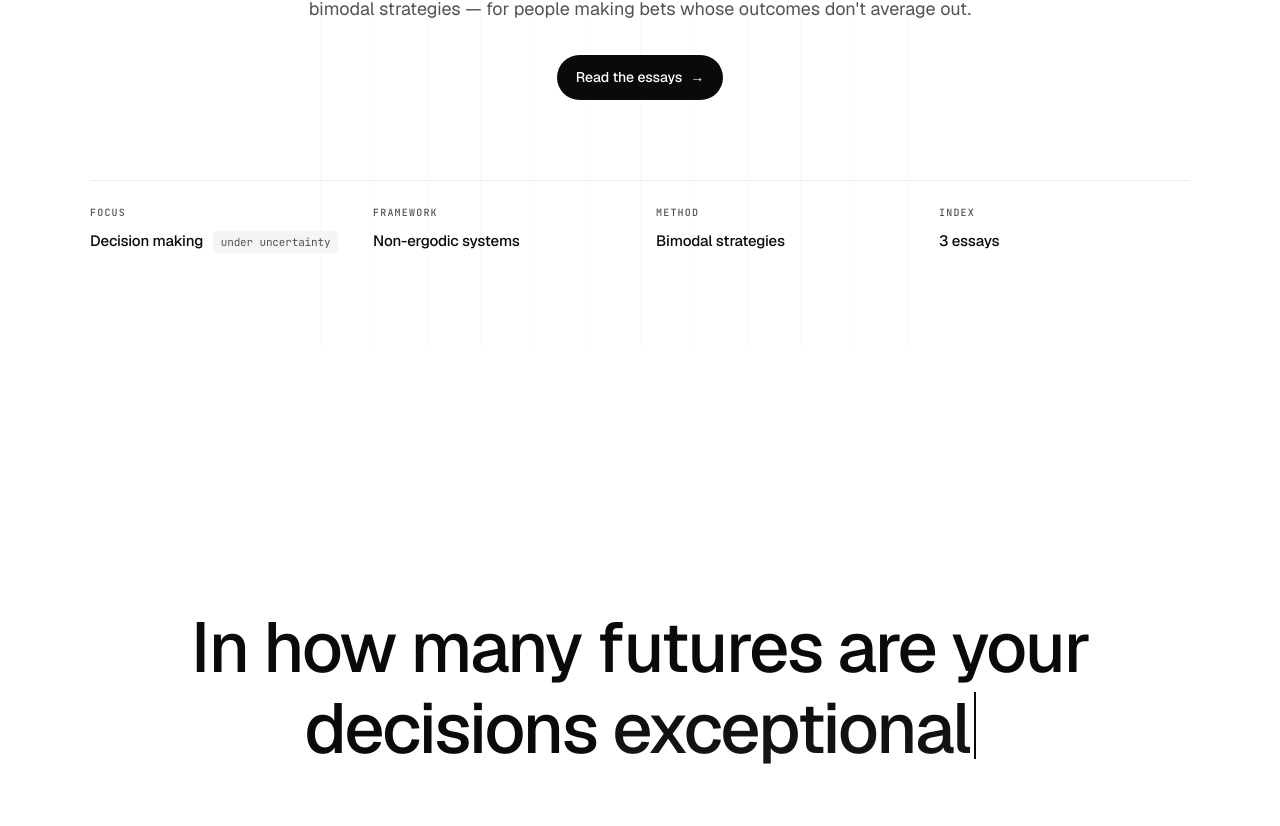
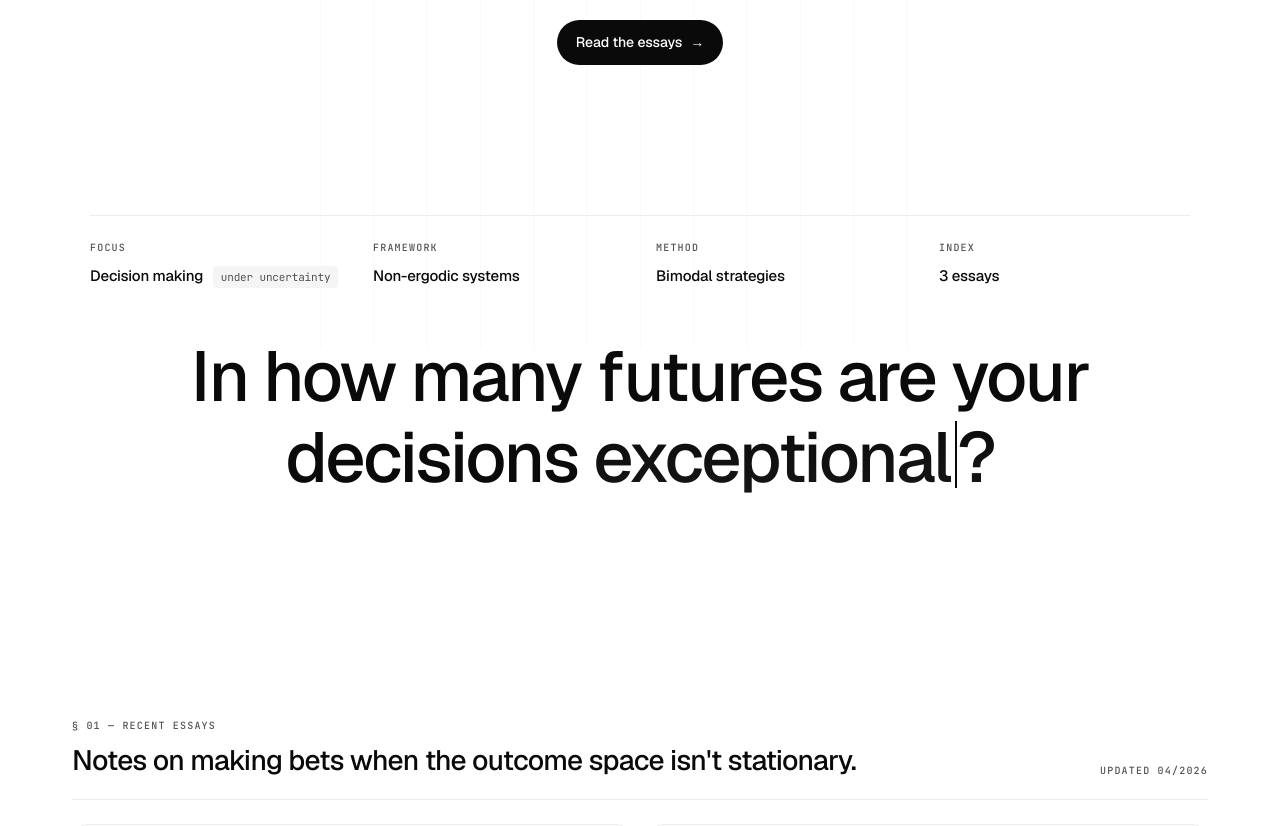
Before and after one commit to juliustgeiger-lab/Personal-Webseite, a Next.js app: page / in a window 1280 px wide. Shown: the part 452-1278 px from the top of the page. Built offline with nearby package versions, Linux system fonts and the light colour scheme.

Commit message:
Rotating word: persistent '?'; push rail to hero bottom; tighten futures section

```diff
--- a/src/app/globals.css
+++ b/src/app/globals.css
@@ -358,9 +358,9 @@ main.home {
 }
 .btn-ghost .kbd { background: var(--rule); color: var(--ink-soft); }
 
-/* Hero meta rail */
+/* Hero meta rail — pushed to bottom of hero, tight to following section */
 .hero-rail {
-  margin-top: 80px;
+  margin-top: auto;
   padding-top: 24px;
   border-top: 1px solid var(--rule);
   display: grid;
@@ -392,10 +392,9 @@ main.home {
 
 /* ===== FUTURES (rotating word) ===== */
 section.futures {
-  min-height: 100vh;
   max-width: 1100px;
   margin: 0 auto;
-  padding: 60px 32px;
+  padding: 48px 32px 80px;
   display: flex;
   align-items: center;
   justify-content: center;
--- a/src/components/RotatingWord.tsx
+++ b/src/components/RotatingWord.tsx
@@ -48,6 +48,7 @@ export default function RotatingWord({
     <span className="rotating-word" aria-live="polite">
       <span className="rotating-word__text">{text}</span>
       <span className="rotating-word__caret" aria-hidden="true" />
+      <span className="rotating-word__text" aria-hidden="true">?</span>
     </span>
   );
 }
```
